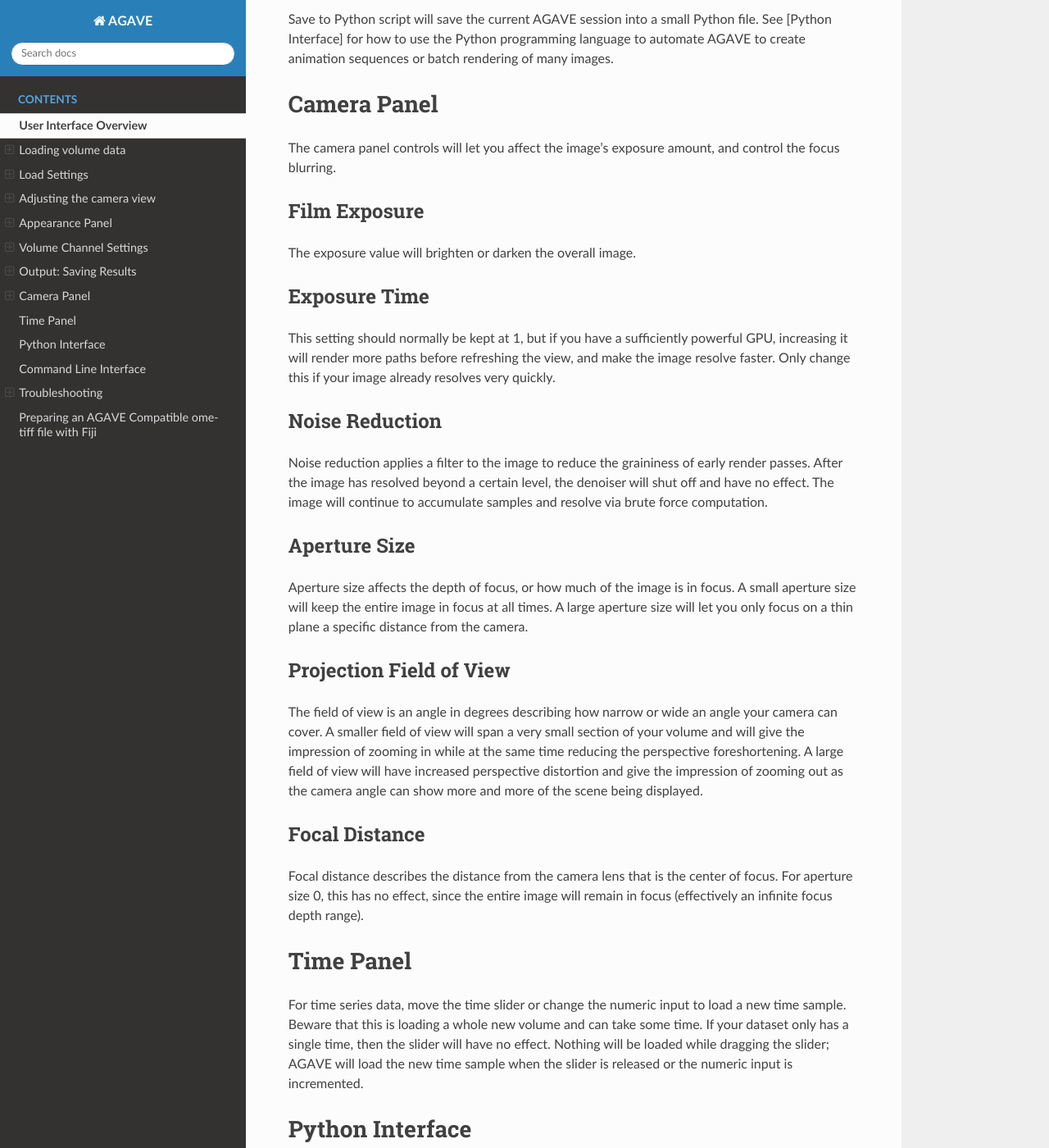
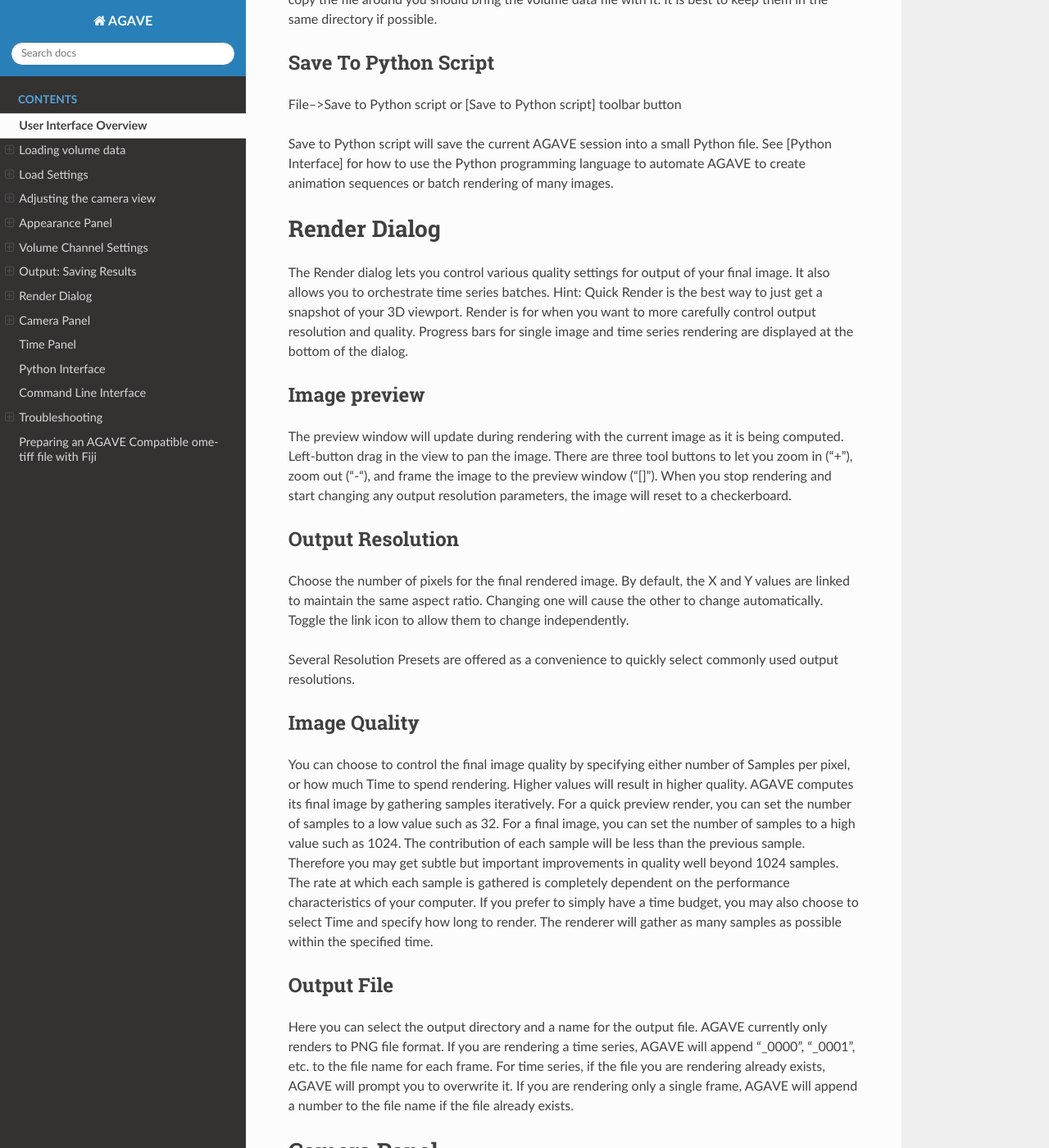
Before and after one commit to allen-cell-animated/agave, a Sphinx documentation site: the page built from docs/agave.rst, in a window 1280 px wide and 1400 px high, scrolled down 9218 px. Shown: the whole window at 82% size. Built offline with Sphinx 7.4.7 and the Read the Docs theme 2.0.0, drawn with Linux system fonts in a browser that asks for light colours; some of the changed text lies outside the part shown.

Commit message:
more docs

```diff
--- a/docs/agave.rst
+++ b/docs/agave.rst
@@ -403,11 +403,18 @@
 ----------------------
 
 Quick Render
-~~~~~~~~~~
+~~~~~~~~~~~~
 
 File-->Quick render or the \[Quick render\] toolbar button
 
 Save the current viewport window as a PNG, or JPG file.
+
+Render
+~~~~~~
+
+File-->Render or the \[Render\] toolbar button
+
+Opens the `Render Dialog <#render-dialog>`__
 
 Save JSON
 ~~~~~~~~~
@@ -430,6 +437,51 @@
 Save to Python script will save the current AGAVE session into a small Python file.
 See [Python Interface] for how to use the Python programming language to automate
 AGAVE to create animation sequences or batch rendering of many images.
+
+Render Dialog
+-------------
+
+The Render dialog lets you control various quality settings for output of your final image.
+It also allows you to orchestrate time series batches.
+Hint: Quick Render is the best way to just get a snapshot of your 3D viewport.  Render is for when you want to more carefully control output resolution and quality.
+Progress bars for single image and time series rendering are displayed at the bottom of the dialog.
+
+Image preview
+~~~~~~~~~~~~~
+
+The preview window will update during rendering with the current image as it is being computed.
+Left-button drag in the view to pan the image.  There are three tool buttons to let you zoom in ("+"), zoom out ("-"), and frame the image to the preview window ("[]").
+When you stop rendering and start changing any output resolution parameters, the image will reset to a checkerboard.
+
+Output Resolution
+~~~~~~~~~~~~~~~~~
+
+Choose the number of pixels for the final rendered image.
+By default, the X and Y values are linked to maintain the same aspect ratio.
+Changing one will cause the other to change automatically. Toggle the link icon
+to allow them to change independently.
+
+Several Resolution Presets are offered as a convenience to quickly select commonly used output resolutions.
+
+Image Quality
+~~~~~~~~~~~~~
+
+You can choose to control the final image quality by specifying either number of
+Samples per pixel, or how much Time to spend rendering.
+Higher values will result in higher quality.  AGAVE computes its final image by gathering samples iteratively.
+For a quick preview render, you can set the number of samples to a low value such as 32.  For a final image, you can set the number of samples to a high value such as 1024.
+The contribution of each sample will be less than the previous sample. Therefore you may get subtle but important improvements in quality well beyond 1024 samples.
+The rate at which each sample is gathered is completely dependent on the performance characteristics of your computer.
+If you prefer to simply have a time budget, you may also choose to select Time and specify how long to render.  The renderer will gather as many samples as possible within the specified time.
+
+Output File
+~~~~~~~~~~~
+
+Here you can select the output directory and a name for the output file.
+AGAVE currently only renders to PNG file format.  If you are rendering a time series,
+AGAVE will append "_0000", "_0001", etc. to the file name for each frame.
+For time series, if the file you are rendering already exists, AGAVE will prompt you to overwrite it.
+If you are rendering only a single frame, AGAVE will append a number to the file name if the file already exists.
 
 Camera Panel
 ------------
```
